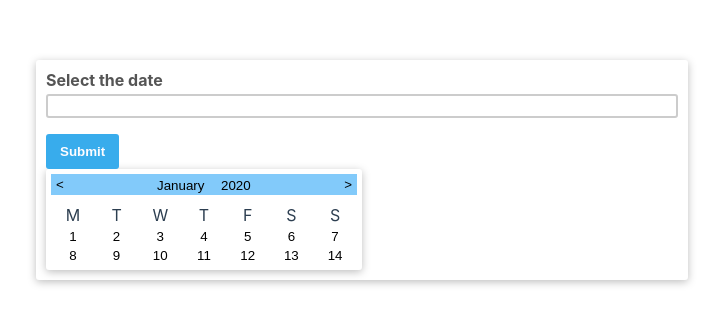
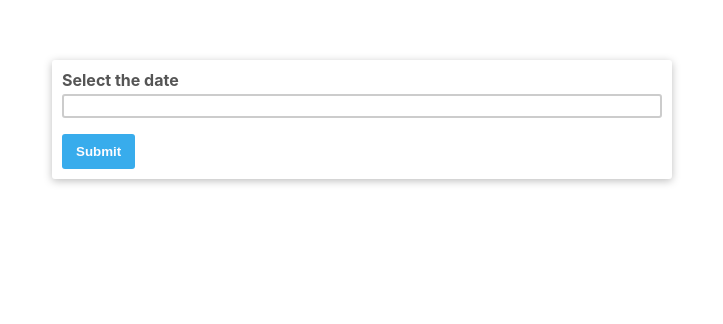
Before and after one commit to Julyme3/Datepicker, a Vue app: page / in a window 1280 px wide. Shown: the top 324 px of the page, without its empty margins (278-1001 px from the left). Built offline with nearby package versions, Linux system fonts and the light colour scheme.

Commit message:
changed visible days list

```diff
--- a/src/components/CalendarBody.vue
+++ b/src/components/CalendarBody.vue
@@ -1,7 +1,7 @@
 <template>
   <div class="calendar-body calendar-body-days-row">
-    <button class="calendar-body-days-unit">1</button>
-    <button class="calendar-body-days-unit">2</button>
+    <button type="button" class="calendar-body-days-unit">1</button>
+    <button type="button" class="calendar-body-days-unit">2</button>
     <button class="calendar-body-days-unit">3</button>
     <button class="calendar-body-days-unit">4</button>
     <button class="calendar-body-days-unit">5</button>
@@ -34,6 +34,9 @@ export default Vue.extend({
   }
 
   &-days-unit {
+    font-family: system, -apple-system, BlinkMacSystemFont, 'Segoe UI', 'Segoe WP', Roboto,
+      sans-serif;
+    font-size: 16px;
     flex-basis: calc(100% / 7);
     padding: 2px;
     box-sizing: border-box;
--- a/src/components/DatePicker.vue
+++ b/src/components/DatePicker.vue
@@ -1,17 +1,25 @@
 <template>
   <div class="datepicker">
-    <div class="datepicker-container">
+    <div class="datepicker-container" @click="onDatePickerClick" @keypress="onDatePickerClick">
       <form id="datepicker-form">
-        <label for="date" class="datepicker-label">
-          Select the date
-          <input type="text" id="date" class="datepicker-input" />
-        </label>
+        <div class="datepicker-group">
+          <label for="date" class="datepicker-label">
+            Select the date
+            <input
+              type="text"
+              id="date"
+              class="datepicker-input"
+              @focus="onInputFocus"
+              @click.stop="onInputFocus"
+            />
+          </label>
+          <div class="datepicker-list" :class="{ shown }" @click.stop>
+            <ControlDate />
+            <CalendarBody />
+          </div>
+        </div>
+
         <button class="datepicker-submit">submit</button>
-
-        <div class="datepicker-list">
-          <ControlDate />
-          <CalendarBody />
-        </div>
       </form>
     </div>
   </div>
@@ -28,6 +36,20 @@ export default Vue.extend({
     ControlDate,
     CalendarBody,
   },
+  data() {
+    return {
+      shown: false,
+    };
+  },
+
+  methods: {
+    onInputFocus(): void {
+      this.shown = true;
+    },
+    onDatePickerClick(): void {
+      this.shown = false;
+    },
+  },
 });
 </script>
 
@@ -37,10 +59,11 @@ export default Vue.extend({
     width: 50%;
     margin: 50px auto;
     padding: 10px;
-    width: 50%;
+    width: 80%;
     border-radius: 3px;
     box-shadow: 0 2px 8px rgba(0, 0, 0, 0.26);
     text-align: left;
+    max-width: 600px;
   }
 
   &-label {
@@ -74,11 +97,23 @@ export default Vue.extend({
 
   //TODO: &-list Вынести в отдельный компонент
   &-list {
+    display: none;
+    position: absolute;
+    top: 50px;
     padding: 5px;
     width: 50%;
     box-sizing: border-box;
     box-shadow: 0 2px 8px rgba(0, 0, 0, 0.26);
     border-radius: 3px;
+    background-color: #fefcff;
+
+    &.shown {
+      display: block;
+    }
+  }
+
+  &-group {
+    position: relative;
   }
 }
 </style>
```
